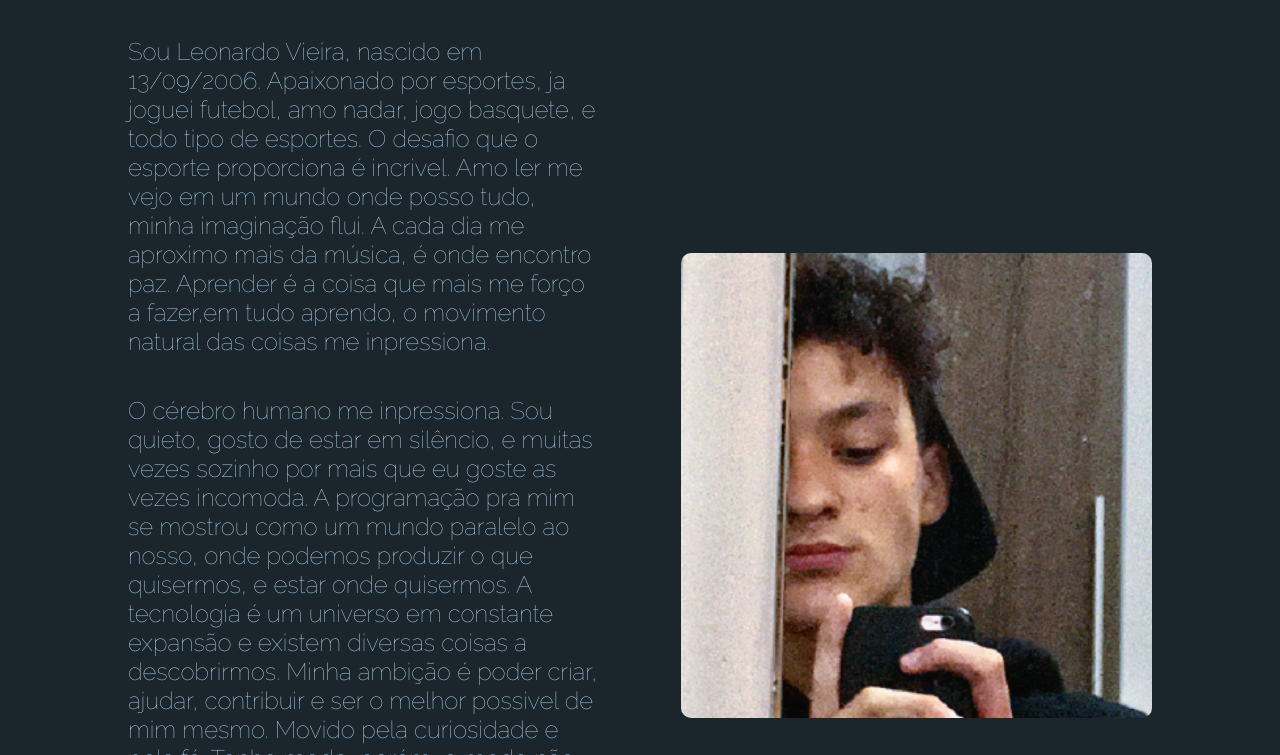
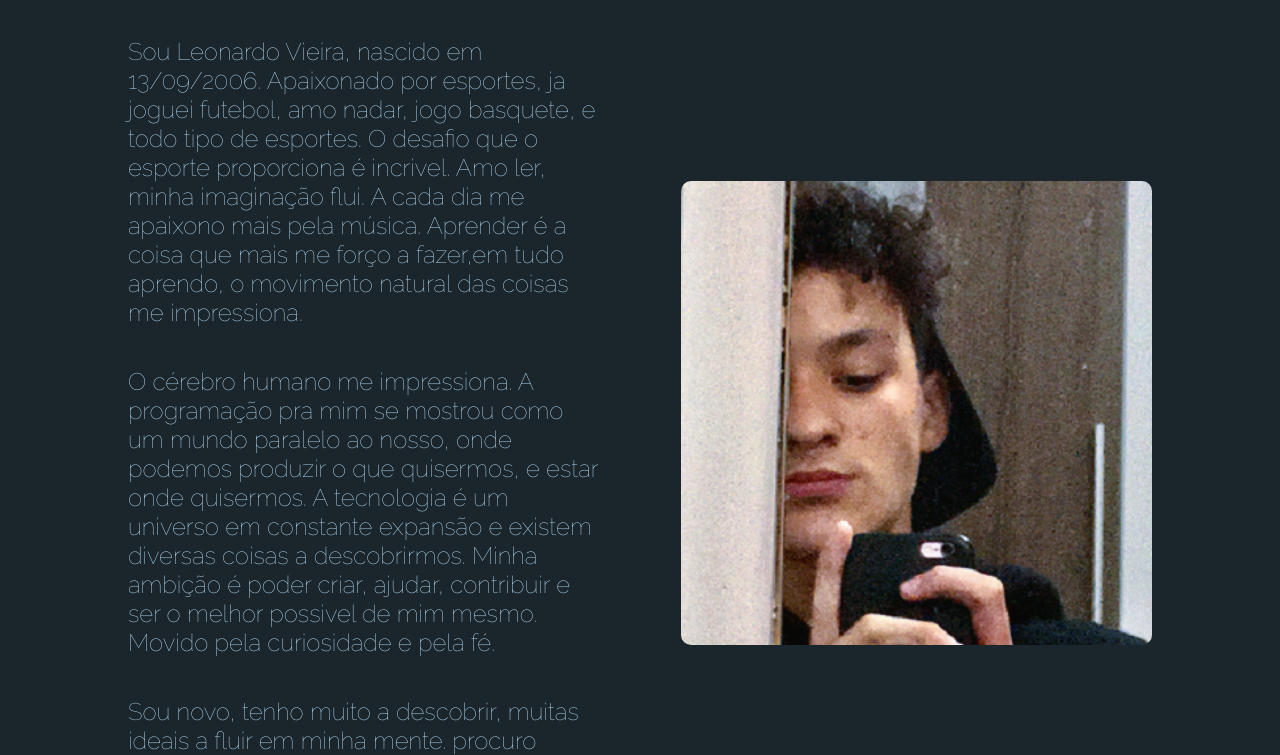
Before and after one commit to leoovieirabg/portifolio__leo, a plain HTML site: page about.html in a window 1280 px wide. Shown: the part 197-952 px from the top of the page. Drawn offline with Linux system fonts and the light colour scheme.

Commit message:
Add files via upload

```diff
--- a/about.html
+++ b/about.html
@@ -20,9 +20,9 @@
             <h1 class="apresentacao__conteudo__titulo">Sobre Mim</h1>
             <p class="apresentacao__conteudo__paragrafo">Sou Leonardo Vieira, nascido em 13/09/2006.
                 Apaixonado por esportes, ja joguei futebol, amo nadar, jogo basquete, e todo tipo de esportes. O desafio que o esporte proporciona é incrivel.
-                Amo ler me vejo em um mundo onde posso tudo, minha imaginação flui. A cada dia me aproximo mais da música, é onde encontro paz. Aprender é a coisa que mais me forço a fazer,em tudo aprendo, o movimento natural das coisas me inpressiona. </p>
-            <p class="apresentacao__conteudo__paragrafo">O cérebro humano me inpressiona. Sou quieto, gosto de estar em silêncio, e muitas vezes sozinho por mais que eu goste as vezes incomoda. A programação pra mim se mostrou como um mundo paralelo ao nosso, onde podemos produzir o que quisermos, e estar onde quisermos. A tecnologia é um universo em constante expansão e existem diversas coisas a descobrirmos. Minha ambição é poder criar, ajudar, contribuir e ser o melhor possivel de mim mesmo. Movido pela curiosidade e pela fé. Tenho medo, porém, o medo não me para mais.
-            <p class="apresentacao__conteudo__paragrafo">Sou novo, tenho muito a descobrir, muitas ideais a fluir em minha mente. procuro deixar com que o tempo decida  conforme a naturalidade das coisas. O futuro pode ser incerto, mas a esperança é o que move montanhas... </p>
+                Amo ler, minha imaginação flui. A cada dia me apaixono mais pela música. Aprender é a coisa que mais me forço a fazer,em tudo aprendo, o movimento natural das coisas me impressiona. </p>
+            <p class="apresentacao__conteudo__paragrafo">O cérebro humano me impressiona. A programação pra mim se mostrou como um mundo paralelo ao nosso, onde podemos produzir o que quisermos, e estar onde quisermos. A tecnologia é um universo em constante expansão e existem diversas coisas a descobrirmos. Minha ambição é poder criar, ajudar, contribuir e ser o melhor possivel de mim mesmo. Movido pela curiosidade e pela fé.
+            <p class="apresentacao__conteudo__paragrafo">Sou novo, tenho muito a descobrir, muitas ideais a fluir em minha mente. procuro deixar com que o tempo decida conforme a naturalidade das coisas. O futuro pode ser incerto, mas a esperança é o que move montanhas...</p>
     </section>
     <img class="imagem" src="./assets/foto_leo_ minha.png" alt="Foto de Leonardo Vieira">
     </main>
```
